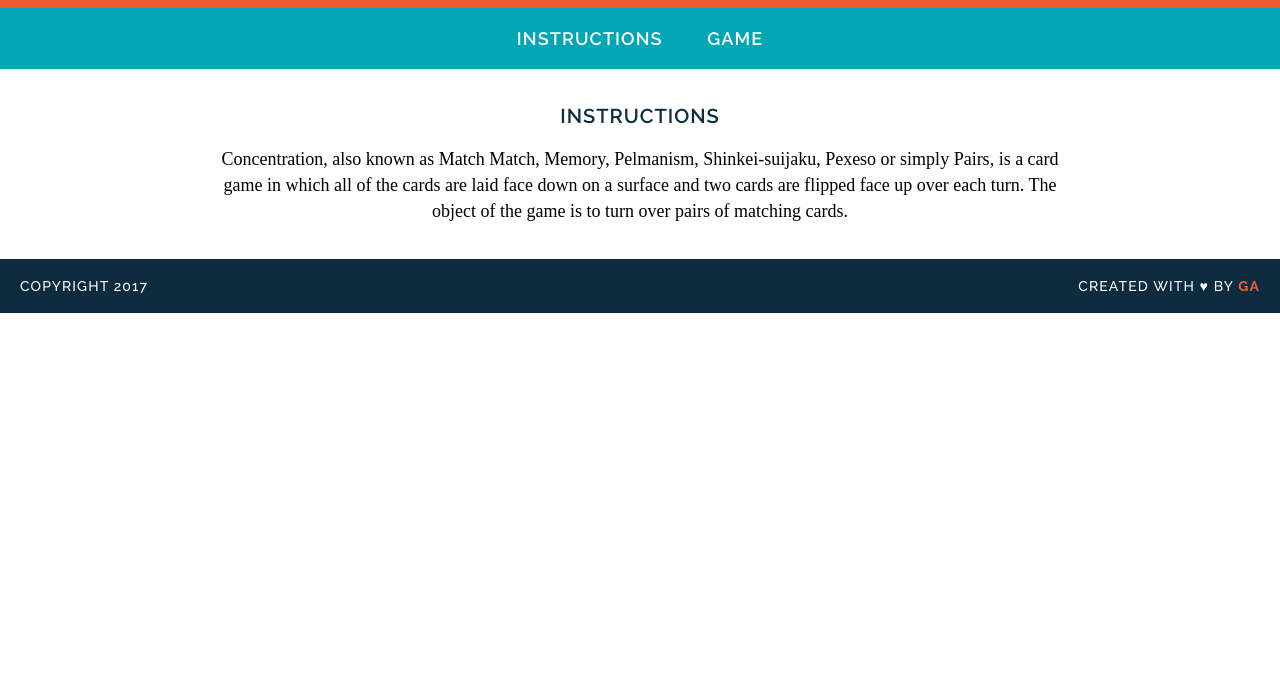
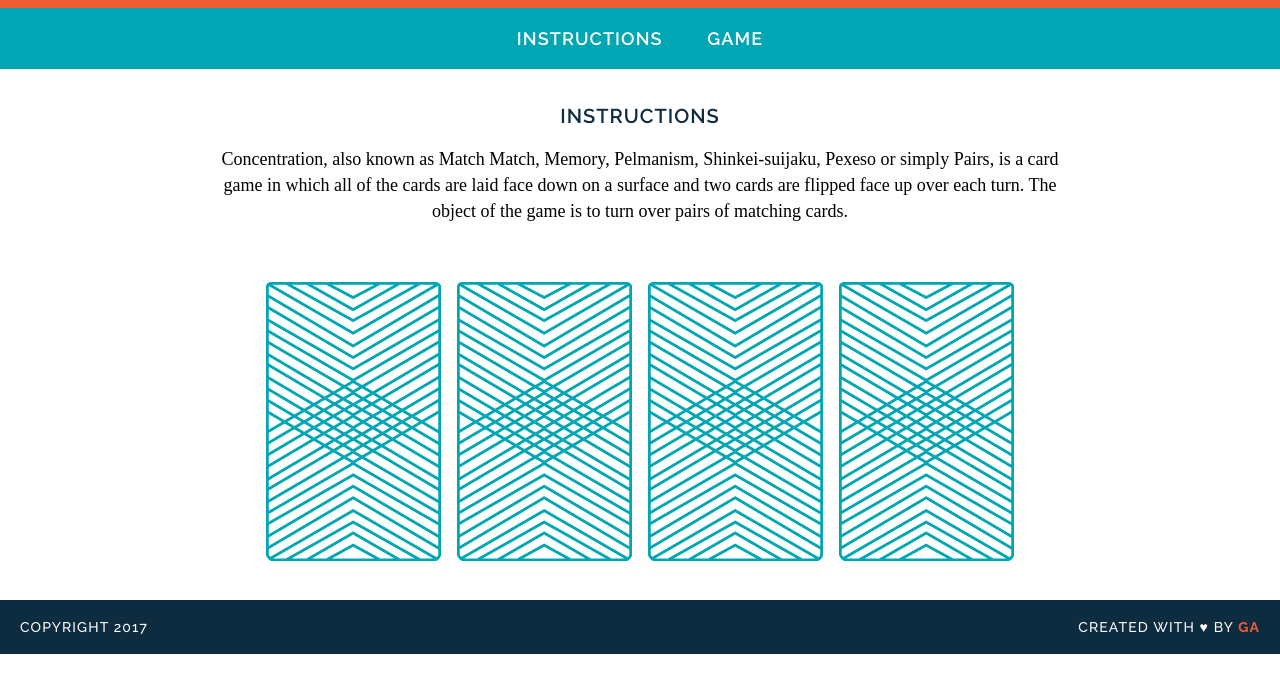
Before and after one commit to lohwilson/wdi-fundamentals-memorygam, a plain HTML site: page memory-game/index.html in a window 1280 px wide. Shown: the part 105-798 px from the top of the page. Drawn offline with Linux system fonts and the light colour scheme; a web font is replaced by a local one.

Commit message:
fixed code, cardElement doesnt need (i)

```diff
--- a/memory-game/js/main.js
+++ b/memory-game/js/main.js
@@ -42,7 +42,7 @@ function flipCard(){
 
     let cardId = this.getAttribute('data-id');
     cardsInPlay.push(cards[cardId].rank);
-    this.setAttribute(src, cards[cardId].cardImage);
+    this.setAttribute('src', cards[cardId].cardImage);
 
     if (cardsInPlay.length === 2){
         if (cardsInPlay[0] === cardsInPlay[1]){
@@ -57,13 +57,14 @@ function flipCard(){
 };
 
 function createBoard(){
+    let gameBoard = document.getElementById('game-board');
+
     for ( let i = 0; i < cards.length; i++){
-
         let cardElement = document.createElement('img');
         cardElement.setAttribute('src', 'images/back.png');
         cardElement.setAttribute('data-id', i);
         cardElement.addEventListener('click', flipCard);
-        document.getElementById("#game-board").appendChild(cardElement[i]);
+        gameBoard.appendChild(cardElement);
     }
 };
 
```
Also changed, not shown: memory-game/index.html (+2 -5 lines).
